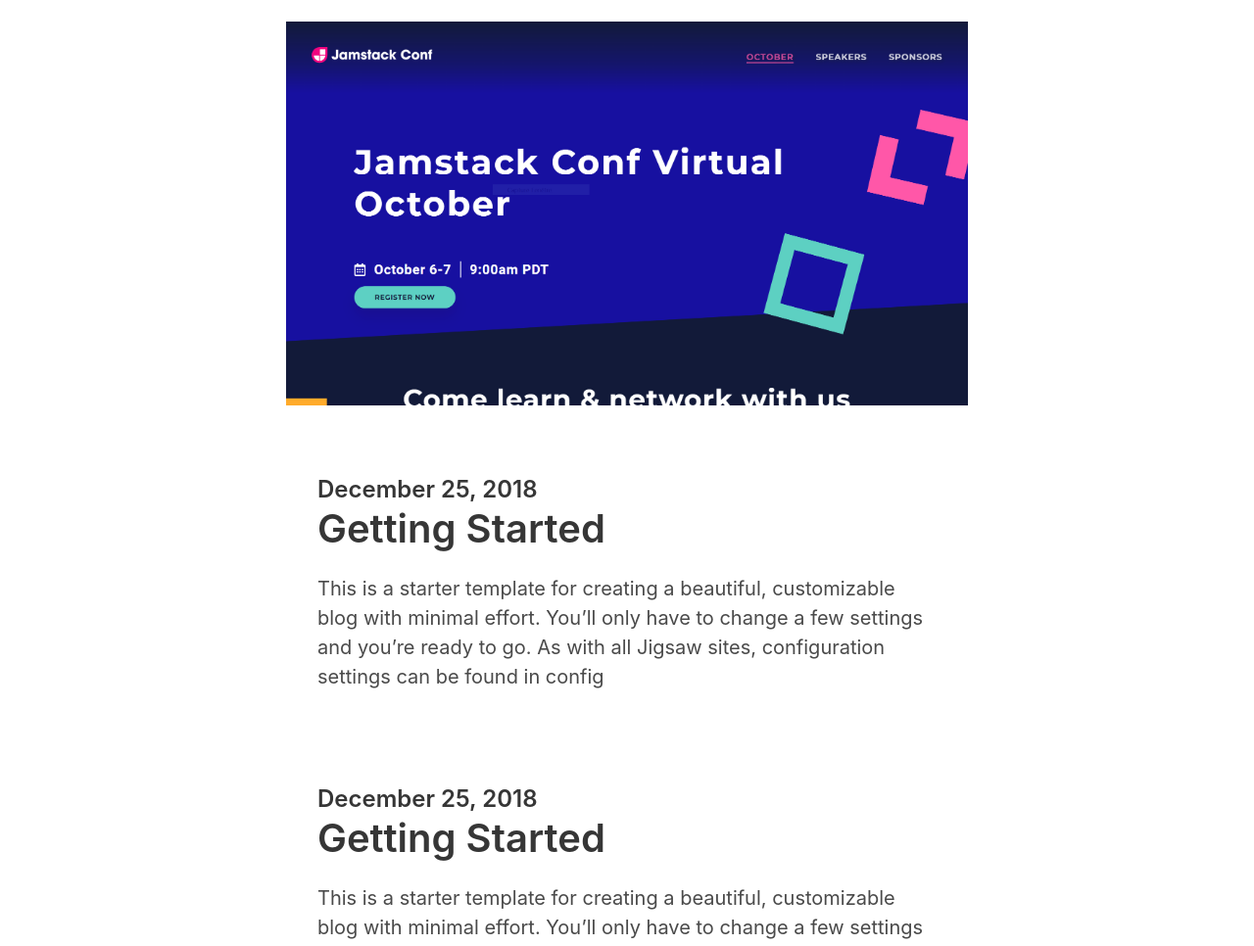
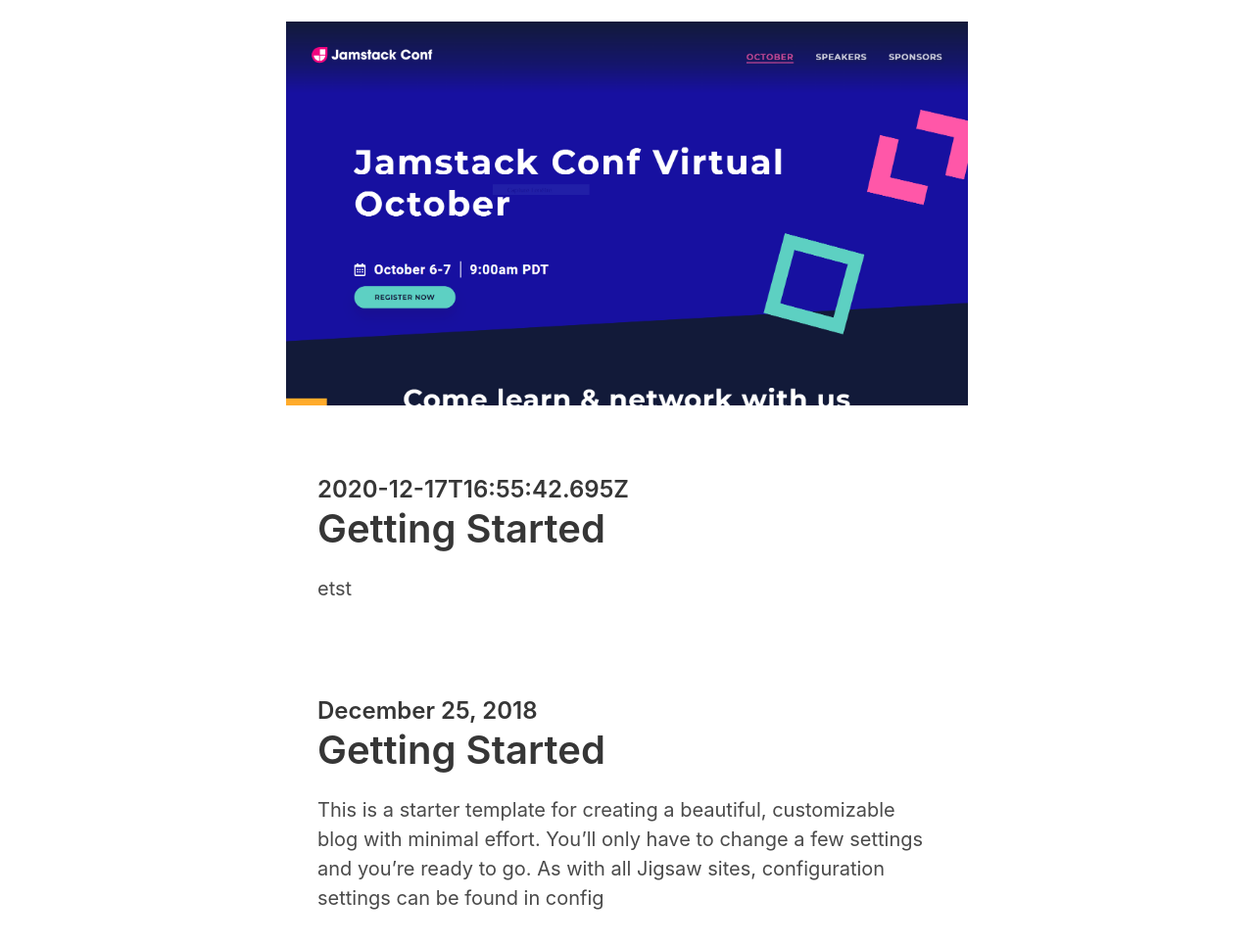
Before and after one commit to ErwanEL/portfolio2020, a Gatsby site: page /blog in a window 1280 px wide. Shown: the part 130-1096 px from the top of the page at 98% size. Built offline with nearby package versions, Linux system fonts and the light colour scheme; Gatsby itself is replaced by a stand-in of ours; some packages are replaced by stand-ins of ours; a web font is replaced by a local one.

Commit message:
[added] content blog folder

```diff
--- a/src/pages/blog.js
+++ b/src/pages/blog.js
@@ -4,9 +4,11 @@
 // import SEO from "../components/seo"
 // import Form from "../components/form"
 
-const BlogPage = () => {
-  // const { markdownRemark } = data
-  // const { frontmatter, html } = markdownRemark
+const BlogPage = ({ data }) => {
+  const { markdownRemark } = data
+  const { frontmatter, html } = markdownRemark
+
+  console.log(frontmatter)
 
   return (
     <Layout>
@@ -27,15 +29,9 @@
               <div class="columns">
                 <div class="column is-8 is-offset-2">
                   <div class="content is-medium">
-                    <h2 class="subtitle is-4">December 25, 2018</h2>
+                    <h2 class="subtitle is-4">{frontmatter.date}</h2>
                     <h1 class="title">Getting Started</h1>
-                    <p>
-                      This is a starter template for creating a beautiful,
-                      customizable blog with minimal effort. You’ll only have to
-                      change a few settings and you’re ready to go. As with all
-                      Jigsaw sites, configuration settings can be found in
-                      config
-                    </p>
+                    <div dangerouslySetInnerHTML={{ __html: html }} />
                   </div>
                 </div>
               </div>
@@ -173,14 +169,16 @@
 
 export default BlogPage
 
-// export const query = graphql`
-//   {
-//     markdownRemark(frontmatter: { path: { eq: "test" } }) {
-//       html
-//       frontmatter {
-//         title
-//         date
-//       }
-//     }
-//   }
-// `
+export const query = graphql`
+  {
+    markdownRemark(frontmatter: { path: { eq: "etst" } }) {
+      id
+      html
+      frontmatter {
+        title
+        path
+        date
+      }
+    }
+  }
+`
--- a/static/admin/config.yml
+++ b/static/admin/config.yml
@@ -13,6 +13,6 @@
     create: true
     fields:
       - { name: path, label: Path }
-      - { name: date, label: Date, widget: datetime }
+      - { name: date, label: Date, widget: date }
       - { name: title, label: Title }
       - { name: body, label: Body, widget: markdown }
```
